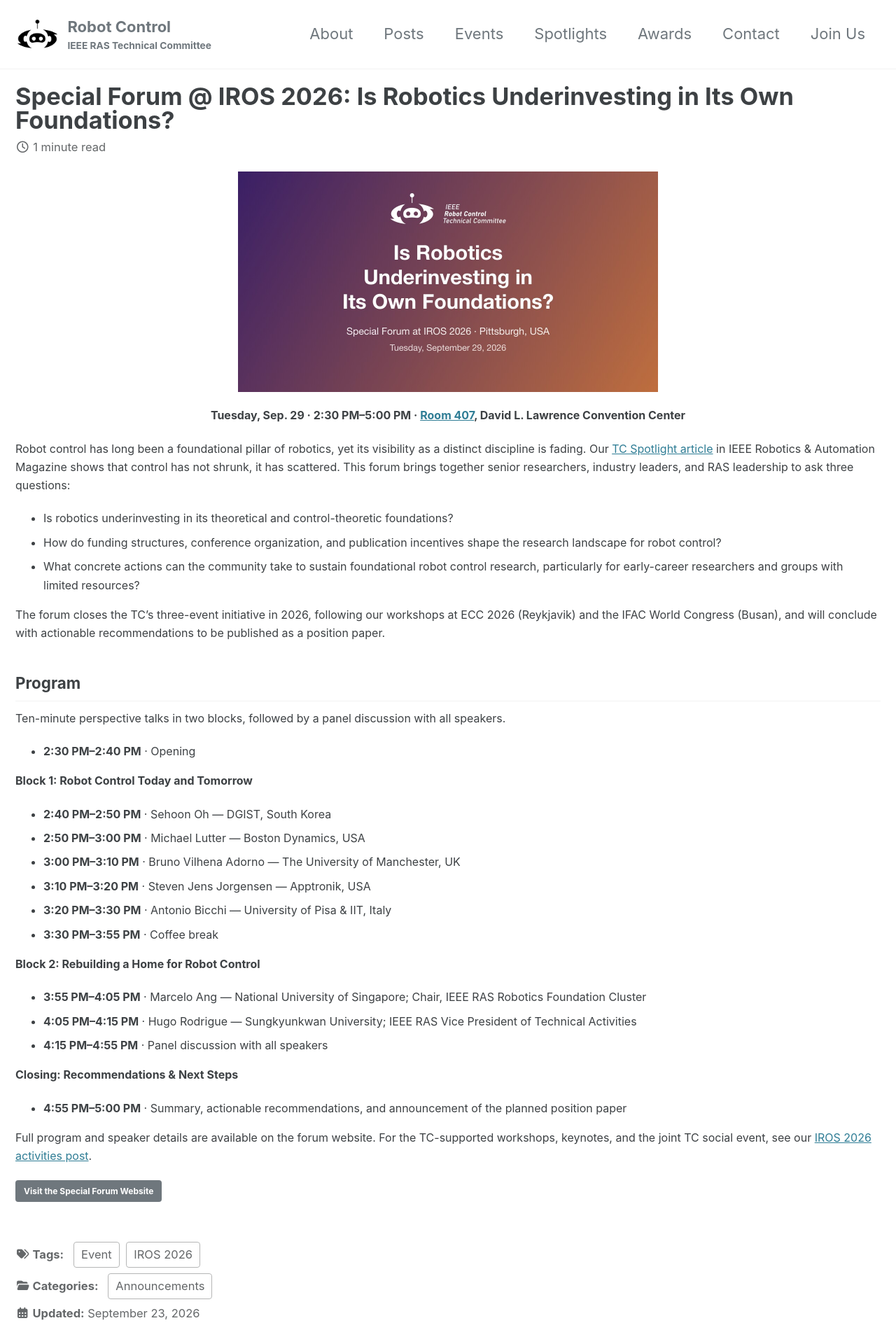
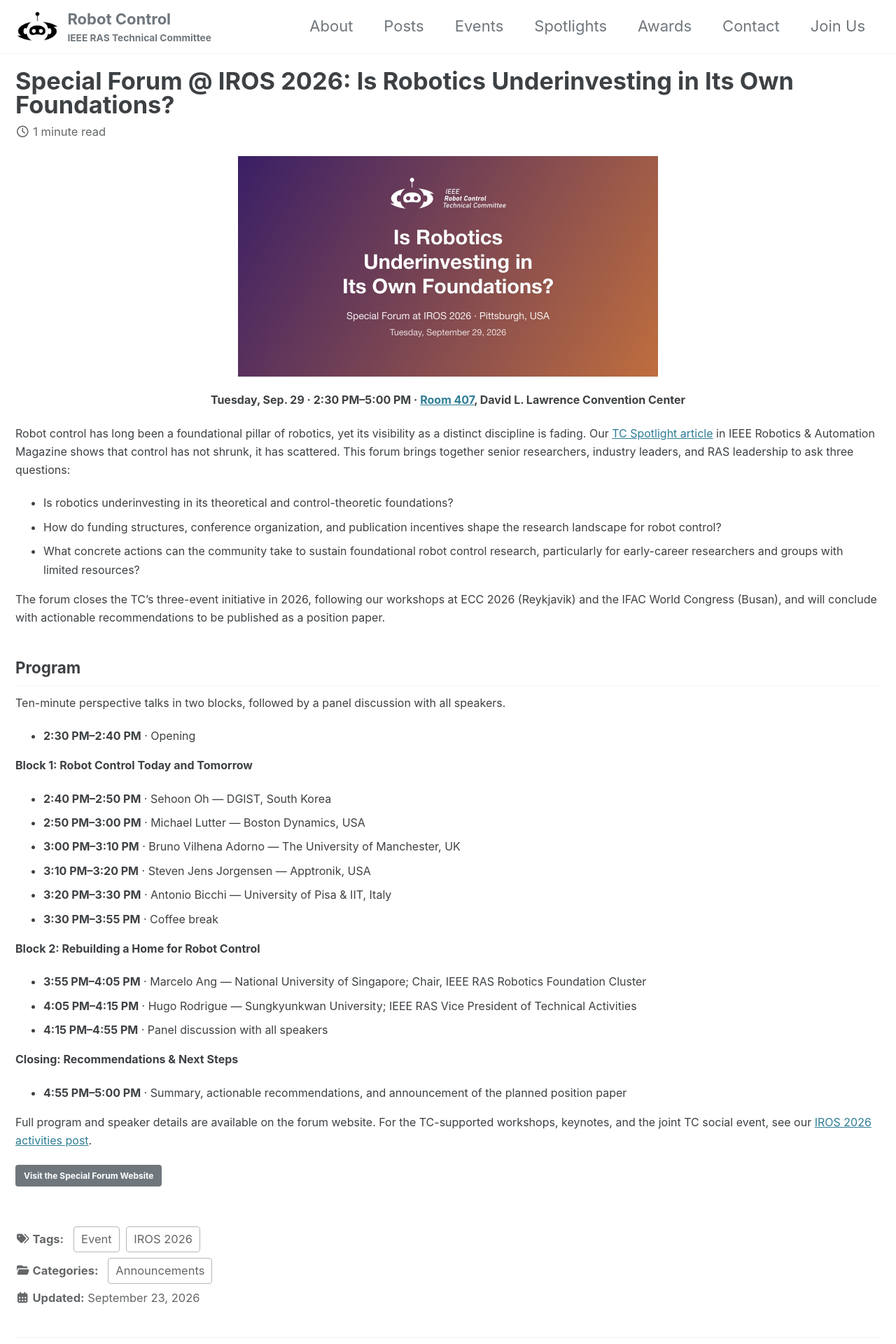
Before and after one commit to IEEE-RAS-Robot-Control/ieee-ras-robot-control.github.io, a Jekyll site: the page built from _posts/2026-09-23-iros-2026-special-forum.md, in a window 1280 px wide. Shown: the top 1920 px of the page at 70% size. Built offline with Jekyll 4.4.1, drawn with Linux system fonts in a browser that asks for light colours; cached includes are drawn as plain includes.

Commit message:
change the og image place, and ras image

```diff
--- a/_posts/2026-09-23-iros-2026-special-forum.md
+++ b/_posts/2026-09-23-iros-2026-special-forum.md
@@ -2,7 +2,7 @@
 title: "Special Forum @ IROS 2026: Is Robotics Underinvesting in Its Own Foundations?"
 date: 2026-09-23
 header:
-  og_image: /assets/images/iros2026_special_forum.jpg
+  og_image: /assets/images/og_image/iros2026_special_forum.jpg
 excerpt: "Tuesday, Sep. 29, 2:30–5:00 PM, Room 407. A TC-organized forum with senior researchers, industry leaders, and RAS leadership on sustaining foundational robot control research."
 categories:
   - Announcements
@@ -11,7 +11,7 @@
   - Event
 ---
 
-[![Special Forum at IROS 2026: Is Robotics Underinvesting in Its Own Foundations?](/assets/images/iros2026_special_forum.jpg){: .align-center style="max-width: 600px; width: 100%;"}](https://ieee-ras-robot-control.github.io/iros26_sf/){:target="_blank"}
+[![Special Forum at IROS 2026: Is Robotics Underinvesting in Its Own Foundations?](/assets/images/og_image/iros2026_special_forum.jpg){: .align-center style="max-width: 600px; width: 100%;"}](https://ieee-ras-robot-control.github.io/iros26_sf/){:target="_blank"}
 
 **Tuesday, Sep. 29 · 2:30 PM–5:00 PM · [Room 407](https://2026.ieee-iros.org/program/venue-map/?room=407#level-4){:target="_blank"}, David L. Lawrence Convention Center**
 {: .text-center}
--- a/_sass/custom/custom.scss
+++ b/_sass/custom/custom.scss
@@ -2,6 +2,30 @@
    Site-specific overrides for the TC on Robot Control website
    (theme partials live in _sass/minimal-mistakes/)
    ========================================================================== */
+
+/*
+   Masthead
+   ========================================================================== */
+
+/* The theme separates the logo link and the title link with a margin on the
+   logo, which leaves a dead (unclickable) strip between them. Move that
+   spacing inside the title link as padding so the whole area is clickable. */
+.greedy-nav {
+  a.site-logo {
+    margin-inline-end: 0;
+  }
+
+  a.site-title {
+    padding-inline-start: 0.5rem;
+  }
+}
+
+/* Make the bar shorter without touching font sizes: halve the vertical
+   padding (theme: 1em). The bar's content height is set by the two-line
+   title (title + subtitle), so the logo size is left as is. */
+.masthead .masthead__inner-wrap {
+  padding-block: 0.5em;
+}
 
 /*
    Typography
```
Also changed, not shown: _posts/2026-09-23-iros-2026-activities.md (+1 -1 lines), assets/images/IEEE_RAS_logo_4C.png, assets/images/IEEE_RAS_logo_4C.svg (added), assets/images/og_image/iros2026_special_forum.jpg (added).
